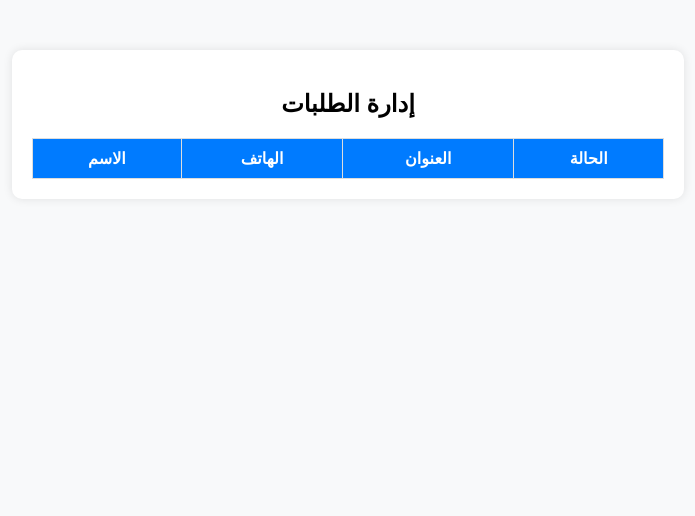
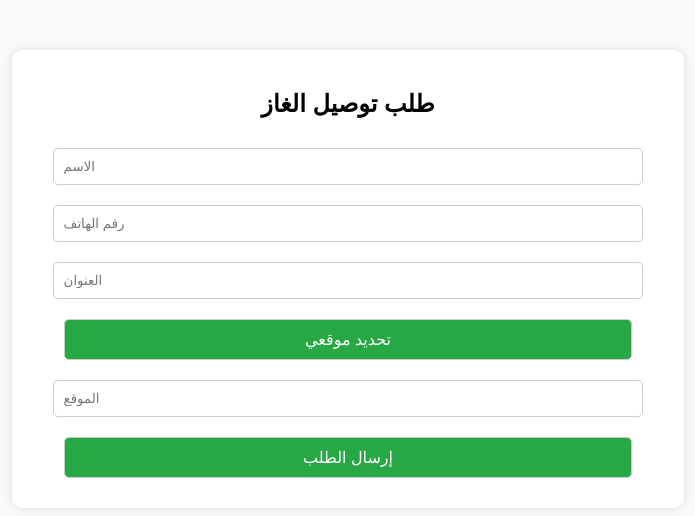
Before and after one commit to yousefiraq/Admin2, a plain HTML site: page index.html in a window 1280 px wide. Shown: the whole page, without its empty margins (292-987 px from the left). Drawn offline with Linux system fonts and the light colour scheme.

Commit message:
Update index.html

```diff
--- a/index.html
+++ b/index.html
@@ -3,27 +3,23 @@
 <head>
     <meta charset="UTF-8">
     <meta name="viewport" content="width=device-width, initial-scale=1.0">
-    <title>إدارة الطلبات</title>
+    <title>طلب غاز</title>
     <link rel="stylesheet" href="styles.css">
 </head>
 <body>
     <div class="container">
-        <h2>إدارة الطلبات</h2>
-        <table>
-            <thead>
-                <tr>
-                    <th>الاسم</th>
-                    <th>الهاتف</th>
-                    <th>العنوان</th>
-                    <th>الحالة</th>
-                </tr>
-            </thead>
-            <tbody id="ordersTable">
-            </tbody>
-        </table>
+        <h2>طلب توصيل الغاز</h2>
+        <form id="orderForm">
+            <input type="text" id="name" placeholder="الاسم" required>
+            <input type="text" id="phone" placeholder="رقم الهاتف" required>
+            <input type="text" id="address" placeholder="العنوان" required>
+            <button type="button" onclick="getLocation()">تحديد موقعي</button>
+            <input type="text" id="location" placeholder="الموقع" readonly required>
+            <button type="submit">إرسال الطلب</button>
+        </form>
     </div>
 
     <script src="firebase-config.js" type="module"></script>
-    <script src="orders.js" type="module"></script>
+    <script src="script.js" type="module"></script>
 </body>
 </html>
```
